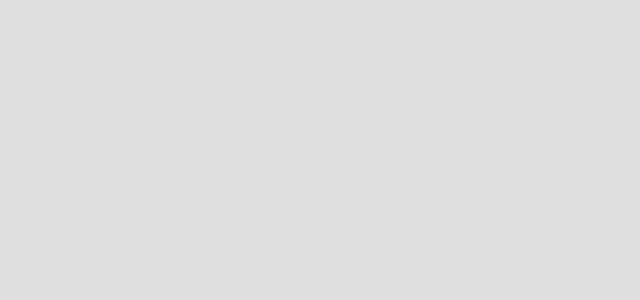
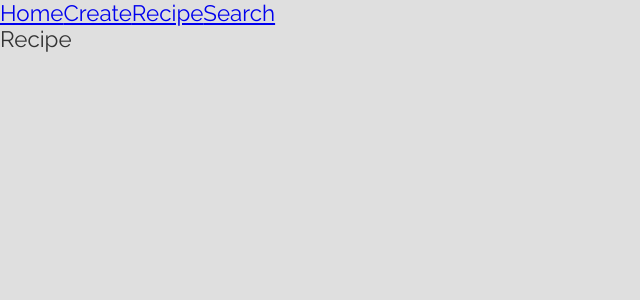
Before and after one commit to bolattt/react-recipe-app, a React (Create React App) app: page /recipes/1 in a window 1280 px wide. Shown: the top 300 px of the page, without its empty margins (0-640 px from the left). Built offline with nearby package versions, Linux system fonts and the light colour scheme.

Commit message:
add routes

```diff
--- a/package.json
+++ b/package.json
@@ -9,6 +9,7 @@
     "json-server": "^0.17.0",
     "react": "^18.2.0",
     "react-dom": "^18.2.0",
+    "react-router-dom": "^6.4.2",
     "react-scripts": "5.0.1",
     "web-vitals": "^2.1.4"
   },
--- a/src/App.js
+++ b/src/App.js
@@ -1,9 +1,34 @@
+import {
+  BrowserRouter as Router,
+  Routes,
+  Route,
+  Link,
+  Navigate,
+} from "react-router-dom";
 import "./App.css";
+import Home from "./components/home/Home";
+import Create from "./components/create/Create";
+import Search from "./components/search/Search";
+import Recipe from "./components/recipe/Recipe";
 
 function App() {
   return (
     <div className="App">
-      <header className="App-header"></header>
+      <Router>
+        <nav>
+          <Link to="/">Home</Link>
+          <Link to="/create">Create</Link>
+          <Link to="/recipe">Recipe</Link>
+          <Link to="/search">Search</Link>
+        </nav>
+        <Routes>
+          <Route path="/" element={<Home />}></Route>
+          <Route path="/create" element={<Create />}></Route>
+          <Route path="/search" element={<Search />}></Route>
+          <Route path="/recipes/:id" element={<Recipe />}></Route>
+          <Route path="*" element={<Navigate to="/" />}></Route>
+        </Routes>
+      </Router>
     </div>
   );
 }
--- /dev/null
+++ b/src/components/create/Create.jsx
@@ -0,0 +1,5 @@
+import React from "react";
+
+export default function Create() {
+  return <div>Create</div>;
+}
--- /dev/null
+++ b/src/components/home/Home.jsx
@@ -0,0 +1,5 @@
+import React from "react";
+
+export default function Home() {
+  return <div>Home</div>;
+}
--- /dev/null
+++ b/src/components/recipe/Recipe.jsx
@@ -0,0 +1,5 @@
+function Recipe() {
+  return <div>Recipe</div>;
+}
+
+export default Recipe;
--- /dev/null
+++ b/src/components/search/Search.jsx
@@ -0,0 +1,5 @@
+import React from "react";
+
+export default function Search() {
+  return <div>Search</div>;
+}
```
Also changed, not shown: src/components/create/Create.css (added), src/components/home/Home.css (added), src/components/recipe/Recipe.css (added), src/components/search/Search.css (added), 1 other file (tests, documents, lock files or other folders).
